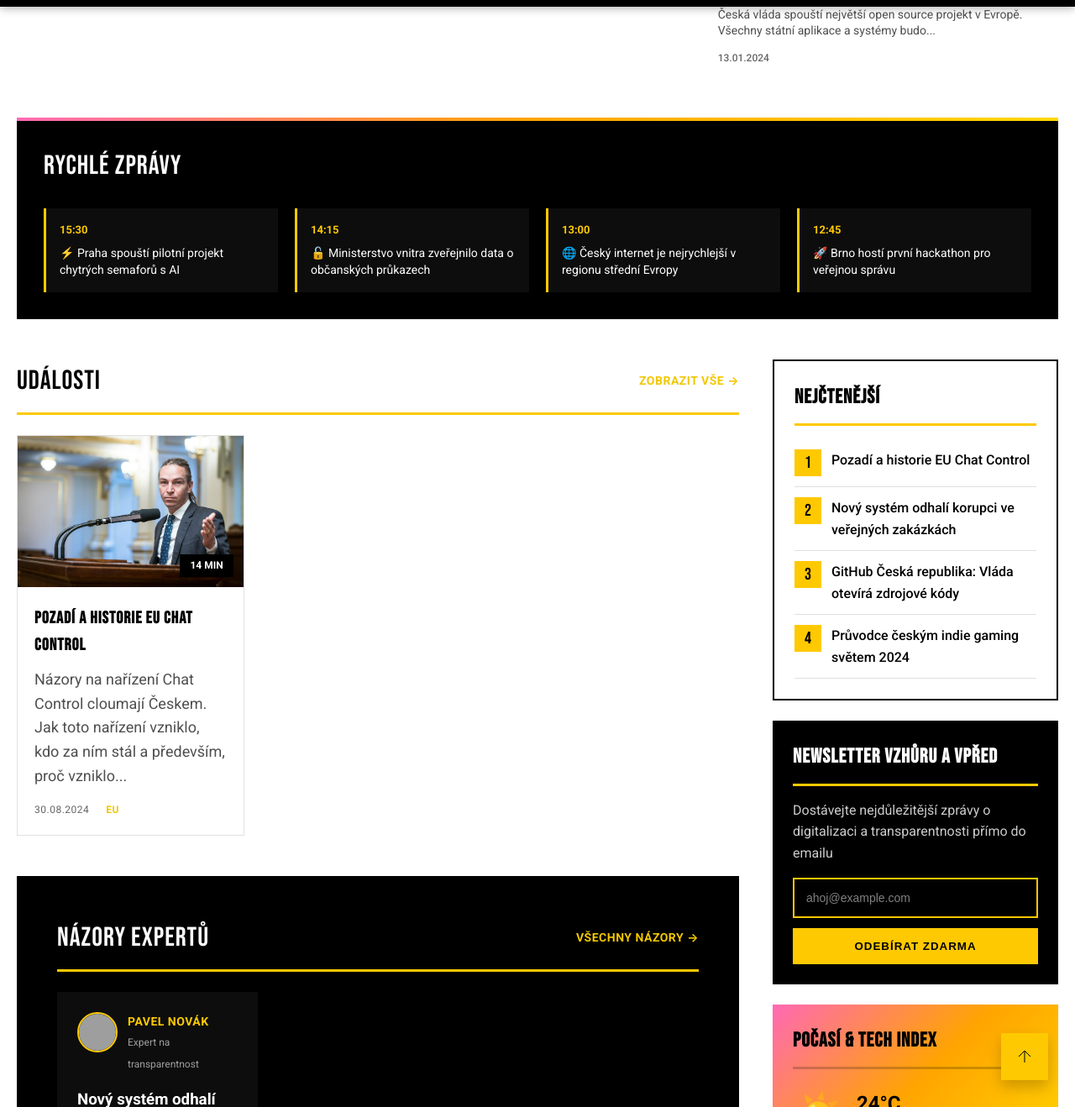
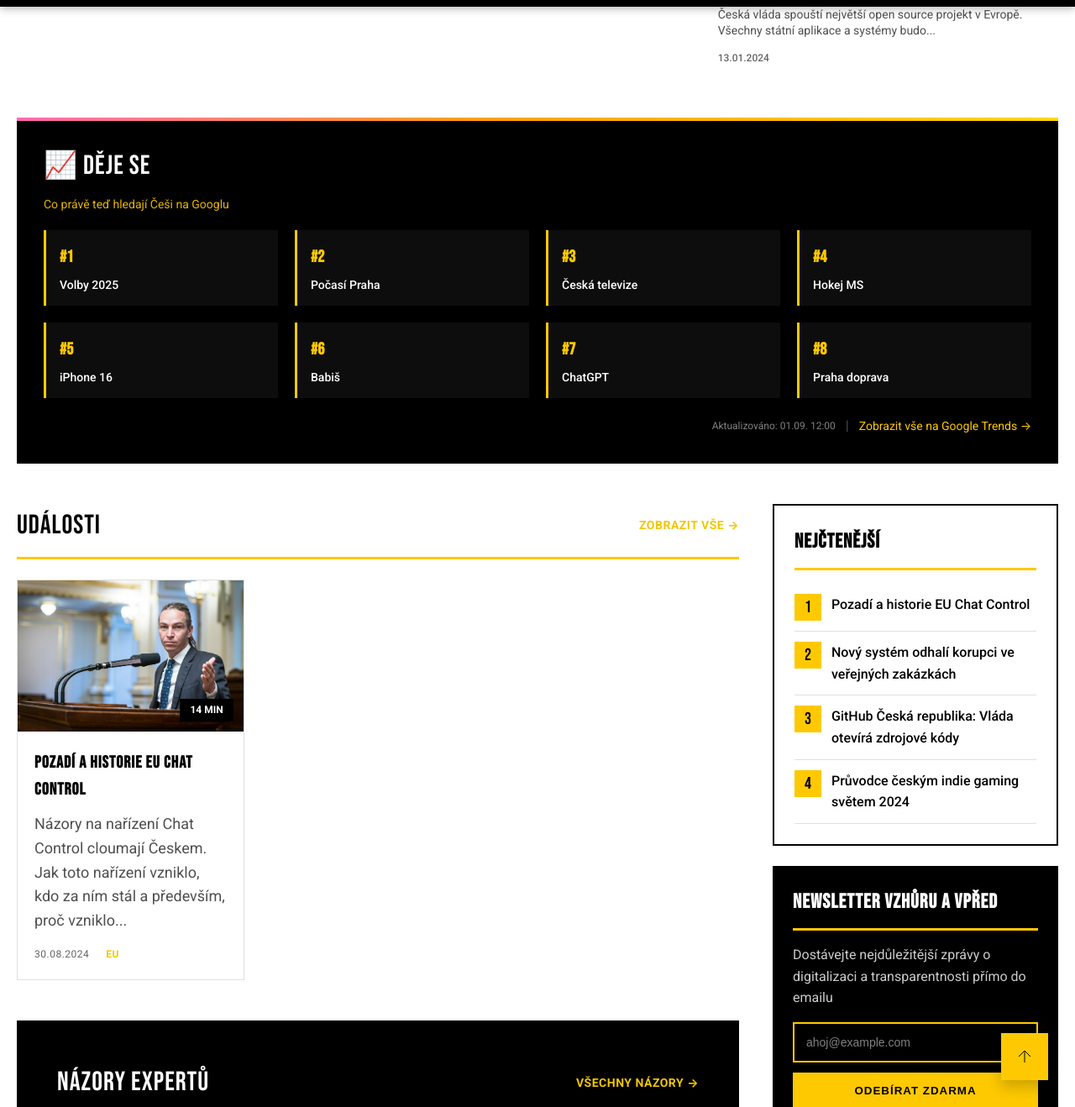
Before and after one commit to tangero/vzhuruvpred, a Jekyll site: the page built from index.html, in a window 1280 px wide and 1400 px high, scrolled down 682 px, cut to the strip 82-1400 px from the top of the window. Shown: the whole strip at 84% size. Built offline with Jekyll 4.4.1, drawn with Linux system fonts in a browser that asks for light colours; grey boxes are pictures that could not be loaded.

Commit message:
Google Trends implementace

```diff
--- /dev/null
+++ b/_data/trends.json
@@ -0,0 +1,45 @@
+{
+  "updated": "2025-09-01T12:00:00",
+  "trends": [
+    {
+      "rank": 1,
+      "title": "Volby 2025",
+      "url": "https://trends.google.cz/trends/explore?q=Volby%202025&geo=CZ"
+    },
+    {
+      "rank": 2,
+      "title": "Počasí Praha",
+      "url": "https://trends.google.cz/trends/explore?q=Počasí%20Praha&geo=CZ"
+    },
+    {
+      "rank": 3,
+      "title": "Česká televize",
+      "url": "https://trends.google.cz/trends/explore?q=Česká%20televize&geo=CZ"
+    },
+    {
+      "rank": 4,
+      "title": "Hokej MS",
+      "url": "https://trends.google.cz/trends/explore?q=Hokej%20MS&geo=CZ"
+    },
+    {
+      "rank": 5,
+      "title": "iPhone 16",
+      "url": "https://trends.google.cz/trends/explore?q=iPhone%2016&geo=CZ"
+    },
+    {
+      "rank": 6,
+      "title": "Babiš",
+      "url": "https://trends.google.cz/trends/explore?q=Babiš&geo=CZ"
+    },
+    {
+      "rank": 7,
+      "title": "ChatGPT",
+      "url": "https://trends.google.cz/trends/explore?q=ChatGPT&geo=CZ"
+    },
+    {
+      "rank": 8,
+      "title": "Praha doprava",
+      "url": "https://trends.google.cz/trends/explore?q=Praha%20doprava&geo=CZ"
+    }
+  ]
+}
--- a/_layouts/home.html
+++ b/_layouts/home.html
@@ -48,26 +48,46 @@ layout: default
     </div>
 </section>
 
-<!-- Rychlé zprávy v Pirátském stylu -->
-<section class="quick-news">
-    <h2 class="section-title">Rychlé zprávy</h2>
-    <div class="quick-news-grid">
+<!-- Děje se - Google Trends -->
+<section class="quick-news" id="trending-section">
+    <h2 class="section-title">📈 Děje se</h2>
+    <div class="trending-subtitle">Co právě teď hledají Češi na Googlu</div>
+    <div class="quick-news-grid" id="trends-container">
+        {% if site.data.trends %}
+            {% for trend in site.data.trends.trends limit:8 %}
+            <a href="{{ trend.url }}" target="_blank" class="trend-item">
+                <span class="trend-rank">#{{ trend.rank }}</span>
+                <span class="trend-title">{{ trend.title }}</span>
+            </a>
+            {% endfor %}
+        {% else %}
+            <!-- Fallback data -->
             <article class="quick-news-item">
-            <span class="time">15:30</span>
-            <p>⚡ Praha spouští pilotní projekt chytrých semaforů s AI</p>
+                <span class="time">Aktuálně</span>
+                <p>📊 Volby 2025</p>
             </article>
             <article class="quick-news-item">
-            <span class="time">14:15</span>
-            <p>🔓 Ministerstvo vnitra zveřejnilo data o občanských průkazech</p>
+                <span class="time">Trending</span>
+                <p>🌡️ Počasí Praha</p>
             </article>
             <article class="quick-news-item">
-            <span class="time">13:00</span>
-            <p>🌐 Český internet je nejrychlejší v regionu střední Evropy</p>
+                <span class="time">Populární</span>
+                <p>📺 Česká televize</p>
             </article>
             <article class="quick-news-item">
-            <span class="time">12:45</span>
-            <p>🚀 Brno hostí první hackathon pro veřejnou správu</p>
+                <span class="time">Vyhledáváno</span>
+                <p>🏒 Hokej MS</p>
             </article>
+        {% endif %}
+    </div>
+    <div class="trends-footer">
+        {% if site.data.trends.updated %}
+        <span class="trends-update">Aktualizováno: {{ site.data.trends.updated | date: "%d.%m. %H:%M" }}</span>
+        <span class="trends-separator">|</span>
+        {% endif %}
+        <a href="https://trends.google.cz/trends/trendingsearches/daily?geo=CZ" target="_blank" class="trends-link">
+            Zobrazit vše na Google Trends →
+        </a>
     </div>
 </section>
 
--- a/assets/css/style.css
+++ b/assets/css/style.css
@@ -595,6 +595,99 @@ body {
     font-size: 14px;
     line-height: 1.4;
     color: var(--pirate-white);
+}
+
+/* Google Trends styling */
+.trending-subtitle {
+    font-size: 14px;
+    color: var(--pirate-yellow);
+    margin-top: -16px;
+    margin-bottom: 20px;
+    opacity: 0.9;
+}
+
+.loading-trends {
+    grid-column: 1 / -1;
+    text-align: center;
+    padding: 40px;
+    color: var(--pirate-yellow);
+}
+
+.loading-spinner {
+    font-size: 32px;
+    display: inline-block;
+    animation: spin 2s linear infinite;
+}
+
+@keyframes spin {
+    0% { transform: rotate(0deg); }
+    100% { transform: rotate(360deg); }
+}
+
+.trends-footer {
+    margin-top: 20px;
+    text-align: right;
+    display: flex;
+    justify-content: flex-end;
+    align-items: center;
+    gap: 12px;
+}
+
+.trends-update {
+    font-size: 12px;
+    color: rgba(255, 255, 255, 0.5);
+}
+
+.trends-separator {
+    color: rgba(255, 255, 255, 0.3);
+}
+
+.trends-link {
+    color: var(--pirate-yellow);
+    text-decoration: none;
+    font-size: 14px;
+    transition: opacity 0.2s;
+}
+
+.trends-link:hover {
+    opacity: 0.8;
+    text-decoration: underline;
+}
+
+.trend-item {
+    display: flex;
+    flex-direction: column;
+    gap: 8px;
+    padding: 16px;
+    background: rgba(255, 255, 255, 0.05);
+    border-left: 3px solid var(--pirate-yellow);
+    transition: all 0.2s;
+    cursor: pointer;
+    text-decoration: none;
+}
+
+.trend-item:hover {
+    background: rgba(255, 255, 255, 0.1);
+    transform: translateY(-2px);
+}
+
+.trend-rank {
+    color: var(--pirate-yellow);
+    font-weight: 700;
+    font-size: 20px;
+    font-family: 'Bebas Neue', cursive;
+}
+
+.trend-title {
+    font-size: 14px;
+    line-height: 1.3;
+    color: var(--pirate-white);
+    font-weight: 500;
+}
+
+.trend-searches {
+    font-size: 12px;
+    color: rgba(255, 255, 255, 0.6);
 }
 
 /* Content Layout */
```
Also changed, not shown: .github/workflows/fetch-trends.yml (added), 3 other files. Lines whose indentation alone changed are shown as unchanged.
